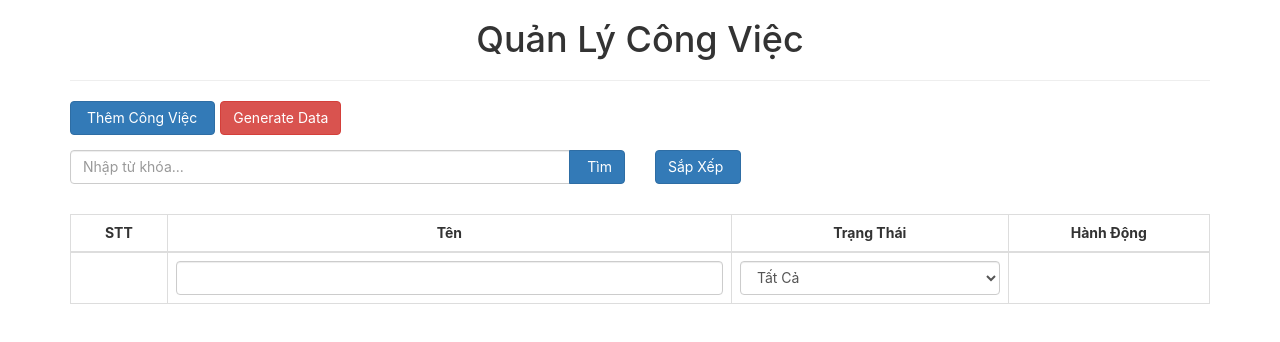
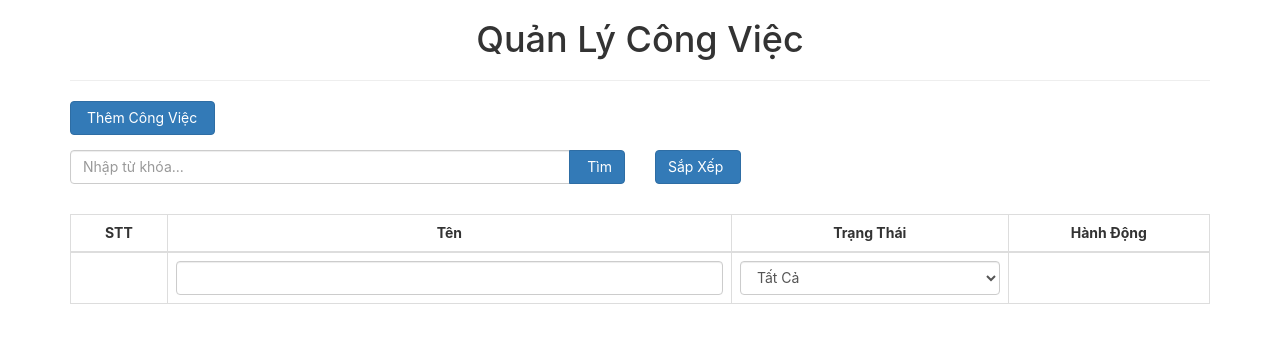
Before and after one commit to tuanbosstrum/demo_react, a React (Create React App) app: page / in a window 1280 px wide. Shown: the top 342 px of the page. Built offline with nearby package versions, Linux system fonts and the light colour scheme; some icons are missing.

Commit message:
--- Auto-Git Commit ---

```diff
--- a/src/App.js
+++ b/src/App.js
@@ -23,25 +23,6 @@ class App extends Component {
     }
   }
 
-  onGenerateData = () => {
-    var tasks = [
-      { id: this.generateID(), name: "học lập trình", status: true },
-      { id: this.generateID(), name: "học Lập trình Java", status: true },
-      {
-        id: this.generateID(),
-        name: "học lập trình hướng đối tượng",
-        status: false,
-      },
-      { id: this.generateID(), name: "học Thể dục", status: true },
-      { id: this.generateID(), name: "học Ngoại ngữ", status: false },
-      { id: this.generateID(), name: "Kỹ năng giao tiếp", status: true },
-      { id: this.generateID(), name: "học Giáo dục quốc phòng", status: true },
-    ];
-    this.setState({
-      tasks: tasks,
-    });
-    localStorage.setItem("tasks", JSON.stringify(tasks));
-  };
   // hàm random ra chuỗi
   s4() {
     return Math.floor((1 + Math.random()) * 0x10000)
@@ -79,12 +60,13 @@ class App extends Component {
   };
 
   onSubmit = (data) => {
-    // var tasks = {
-    //   id : this.generateID(),
-    //   name : data.name,
-    //   status : true,
-    // }
-    console.log( data);
+    var { tasks } = this.state; //tasks = this.state.tasks;
+    data.id = this.generateID();//tasks
+    tasks.push(data);
+    this.setState({
+      tasks: tasks,
+    });
+    localStorage.setItem("tasks", JSON.stringify(tasks));
   }
 
   render() {
@@ -123,13 +105,6 @@ class App extends Component {
             >
               <span className="fa fa-plus mr-5">&nbsp;Thêm Công Việc</span>
             </button>
-            <button
-              type="button"
-              className="btn btn-danger ml-5"
-              onClick={this.onGenerateData}
-            >
-              Generate Data
-            </button>
             {/* search and sort */}
             <SearchSort />
             {/* list */}
--- a/src/components/TaskForm.js
+++ b/src/components/TaskForm.js
@@ -23,10 +23,21 @@ class TaskForm extends Component {
   onSubmit = (event) => {
     event.preventDefault();
     this.props.onSubmit(this.state);
+    //hủy bỏ và close form sau khi thêm công việc
+    this.onClear();
+    this.onCloseForm();
   };
 
   onCloseForm = () => {
     this.props.onCloseForm();
+  };
+
+  // hủy form(reset form)
+  onClear = () => {
+    this.setState({
+      name: "",
+      status: false,
+    });
   };
 
   render() {
@@ -69,7 +80,10 @@ class TaskForm extends Component {
                 Thêm
               </button>
               &nbsp;
-              <button type="submit" className="btn btn-danger">
+              <button type="submit"
+                      className="btn btn-danger"
+                      onClick={this.onClear}
+              >
                 Hủy Bỏ
               </button>
             </div>
```
Also changed, not shown: .autogit/logs/log-9-4-2022-8-15-42.txt (added).
